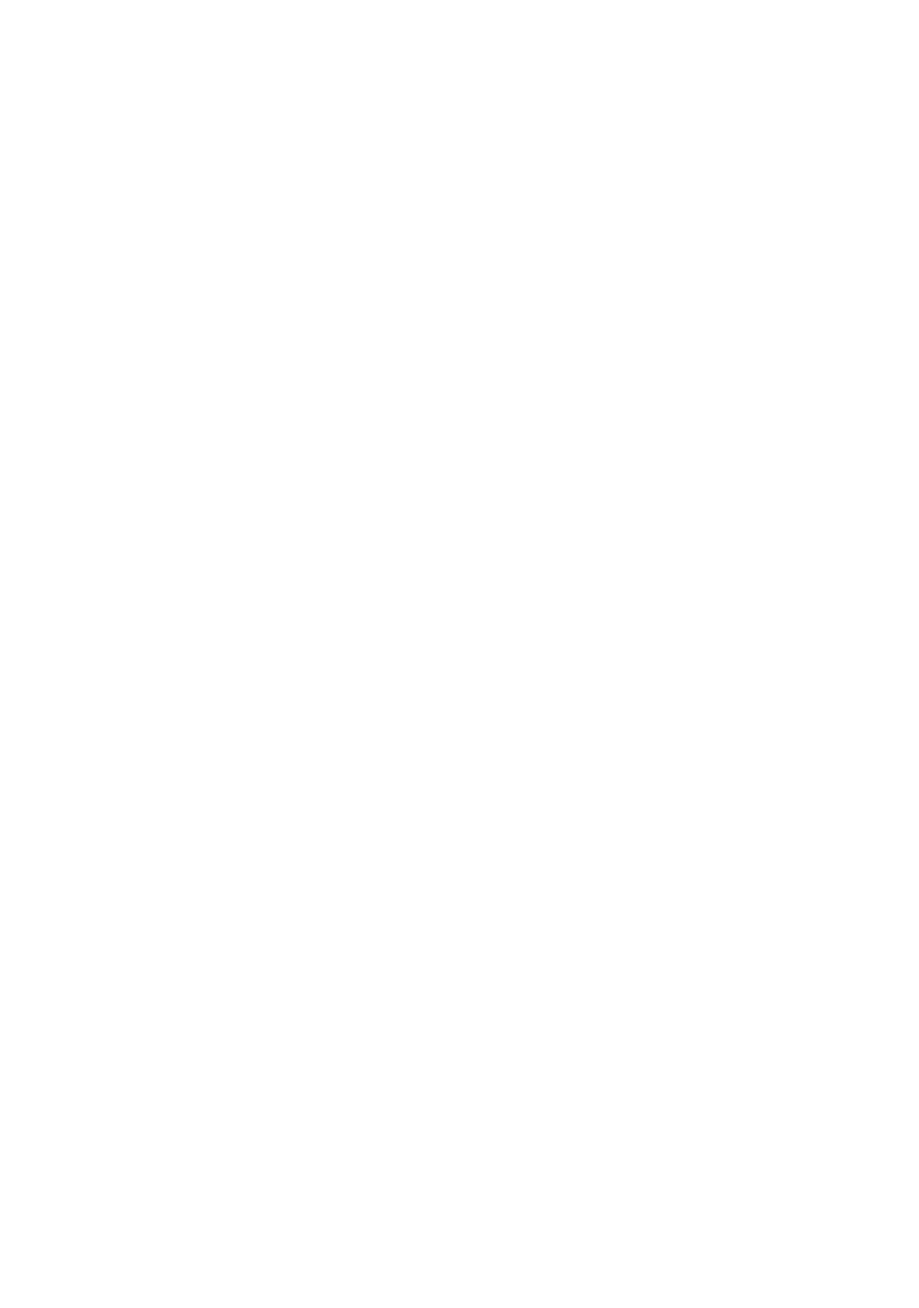
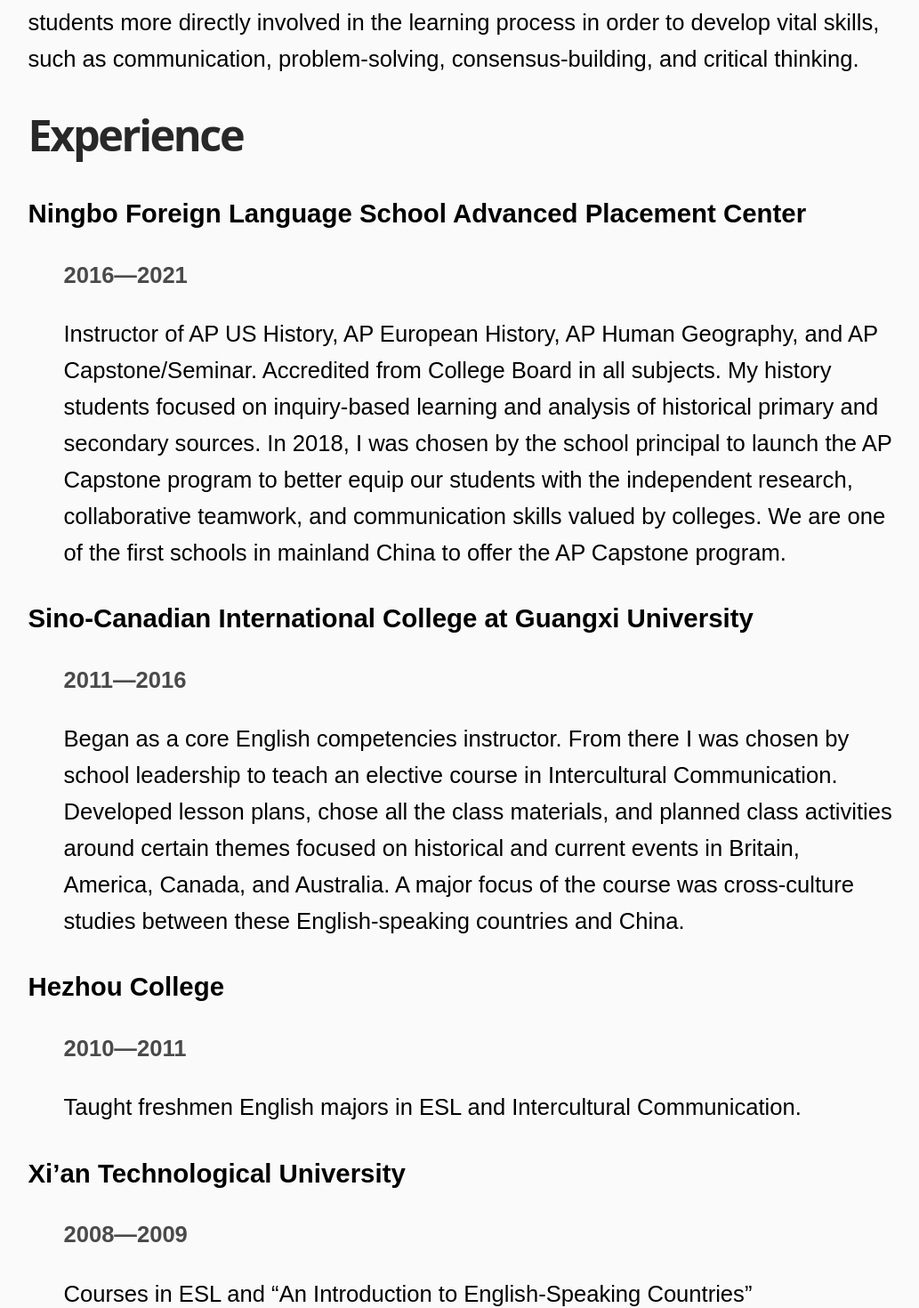
Before and after one commit to brti-dev/brti.dev, a Next.js app: page /teacher in a window 1280 px wide. Before the commit this address had no page. Shown: the part 430-1900 px from the top of the page at 89% size, without its empty margins (122-1155 px from the left). Before the commit the page ends 800 px from the top, so only its background shows below. Built offline with nearby package versions, Linux system fonts and the light colour scheme.

Commit message:
Simplified index + Teacher page

```diff
--- a/pages/index.js
+++ b/pages/index.js
@@ -17,14 +17,14 @@ function HomePage() {
             <section>
                 <p>
                     Hi I&apos;m Matt, a <Link href="/developer">full stack web developer</Link>.{' '}
-                    I live in <a href="/china-expat">China</a> where I <Link href="/teacher">teach</Link> high school kids by day and code by night.{' '}
-                    I&apos;m passionate about <Link href="/gamer">videogames</Link>, <Link href="/history">history</Link>, and <a href="https://en.wikipedia.org/wiki/Serial_comma">the Oxford Comma</a>.{' '}
+                    I live in 🀄China where I <Link href="/teacher">teach</Link> high school kids by day and code by night.{' '}
+                    I&apos;m passionate about <strong>videogames</strong>, <strong>history</strong>, and the Oxford Comma.{' '}
                     Occasionally I <Link href="/blog">write</Link> about the aforementioned topics.{' '}
                     This website is <a href="https://github.com/dr-spaceman/mattberti.com">🔎open source</a>.
                 </p>
                 <dl className={classes.social}>
                     <dt>Find Me</dt>
-                    <dd><a href="https://twitter.com/bahamatt64">@bahamatt64</a></dd>
+                    {/* <dd><a href="https://twitter.com/bahamatt64">@bahamatt64</a></dd> */}
                     <dd><a href="https://www.linkedin.com/in/mrberti/">Linkedin</a></dd>
                     <dd><a href="https://github.com/dr-spaceman">Github</a></dd>
                     <dd><a href="https://steamcommunity.com/id/bahamatt/">Steam</a></dd>
--- /dev/null
+++ b/pages/teacher.js
@@ -0,0 +1,32 @@
+import Layout from '../components/Layout'
+import classes from '../styles/teacher.module.scss'
+
+function Teacher() {
+    return (
+        <Layout title="Teacher">
+            <div className={classes.root}>
+                <p>As a teacher, my aim has been to use inquiry and active learning techniques to get students more directly involved in the learning process in order to develop vital skills, such as communication, problem-solving, consensus-building, and critical thinking.</p>
+                <h2>Experience</h2>
+                <dl>
+                    <dt>Ningbo Foreign Language School Advanced Placement Center</dt>
+                    <dd className="date">2016&mdash;2021</dd>
+                    <dd>Instructor of AP US History, AP European History, AP Human Geography, and AP Capstone/Seminar. Accredited from College Board in all subjects. My history students focused on inquiry-based learning and analysis of historical primary and secondary sources. In 2018, I was chosen by the school principal to launch the AP Capstone program to better equip our students with the independent research, collaborative teamwork, and communication skills valued by colleges. We are one of the first schools in mainland China to offer the AP Capstone program.</dd>
+
+                    <dt>Sino-Canadian International College at Guangxi University</dt>
+                    <dd className="date">2011&mdash;2016</dd>
+                    <dd>Began as a core English competencies instructor. From there I was chosen by school leadership to teach an elective course in Intercultural Communication. Developed lesson plans, chose all the class materials, and planned class activities around certain themes focused on historical and current events in Britain, America, Canada, and Australia. A major focus of the course was cross-culture studies between these English-speaking countries and China.</dd>
+
+                    <dt>Hezhou College</dt>
+                    <dd className="date">2010&mdash;2011</dd>
+                    <dd>Taught freshmen English majors in ESL and Intercultural Communication.</dd>
+
+                    <dt>Xi’an Technological University</dt>
+                    <dd className="date">2008&mdash;2009</dd>
+                    <dd>Courses in ESL and “An Introduction to English-Speaking Countries”</dd>
+                </dl>
+            </div>
+        </Layout>
+    )
+}
+
+export default Teacher
--- /dev/null
+++ b/styles/teacher.module.scss
@@ -0,0 +1,19 @@
+.root {
+    dl {
+        --m: 1em;
+
+        dt {
+            font-weight: bold;
+            font-size: 1.15em;
+        }
+
+        > * + * {
+            margin-top: var(--m);
+        }
+    }
+
+    [class~=date] {
+        font-weight: bold;
+        opacity: 0.7;
+    }
+}
```
